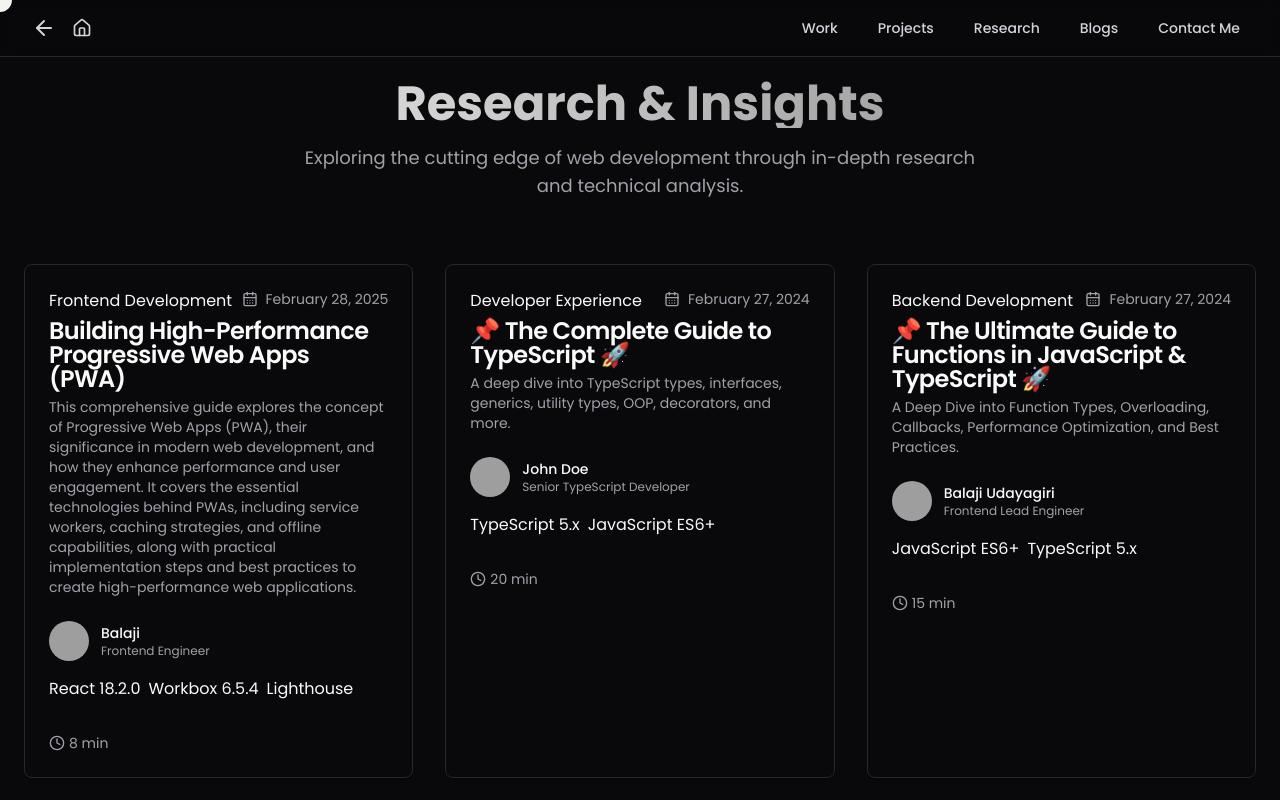
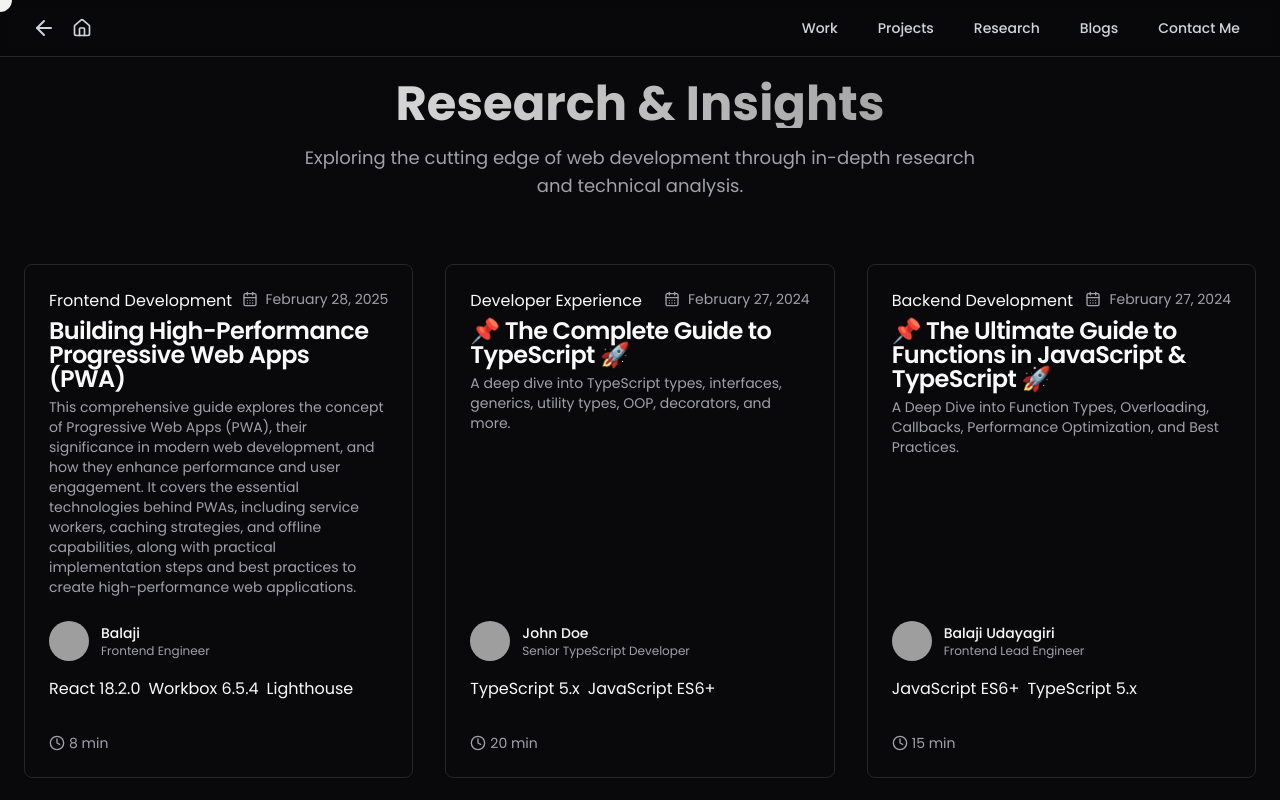
Before and after one commit to balajiudayagiri/fantastic-couscous, a Next.js app: page /research-blogs in a window 1280 px wide. Shown: the top 800 px of the page. Built offline with nearby package versions, Linux system fonts and the light colour scheme; grey boxes are pictures that could not be loaded.

Commit message:
fixed spacing issue in research blogs cards

```diff
--- a/src/_customComponents/_app/_research-blogs/ResearchBlogsPage.tsx
+++ b/src/_customComponents/_app/_research-blogs/ResearchBlogsPage.tsx
@@ -42,7 +42,7 @@ export default function ResearchBlogsPage() {
               <Link
                 aria-label={`Research Blogs ${blog.id}`}
                 href={`/research-blogs/${blog.id}`}>
-                <Card className="hover:shadow-lg transition-all duration-300 hover:border-primary/50 h-full">
+                <Card className="hover:shadow-lg transition-all duration-300 hover:border-primary/50 h-full flex flex-col justify-between">
                   <CardHeader>
                     <div className="flex justify-between items-start">
                       <div>{blog.category}</div>
```
